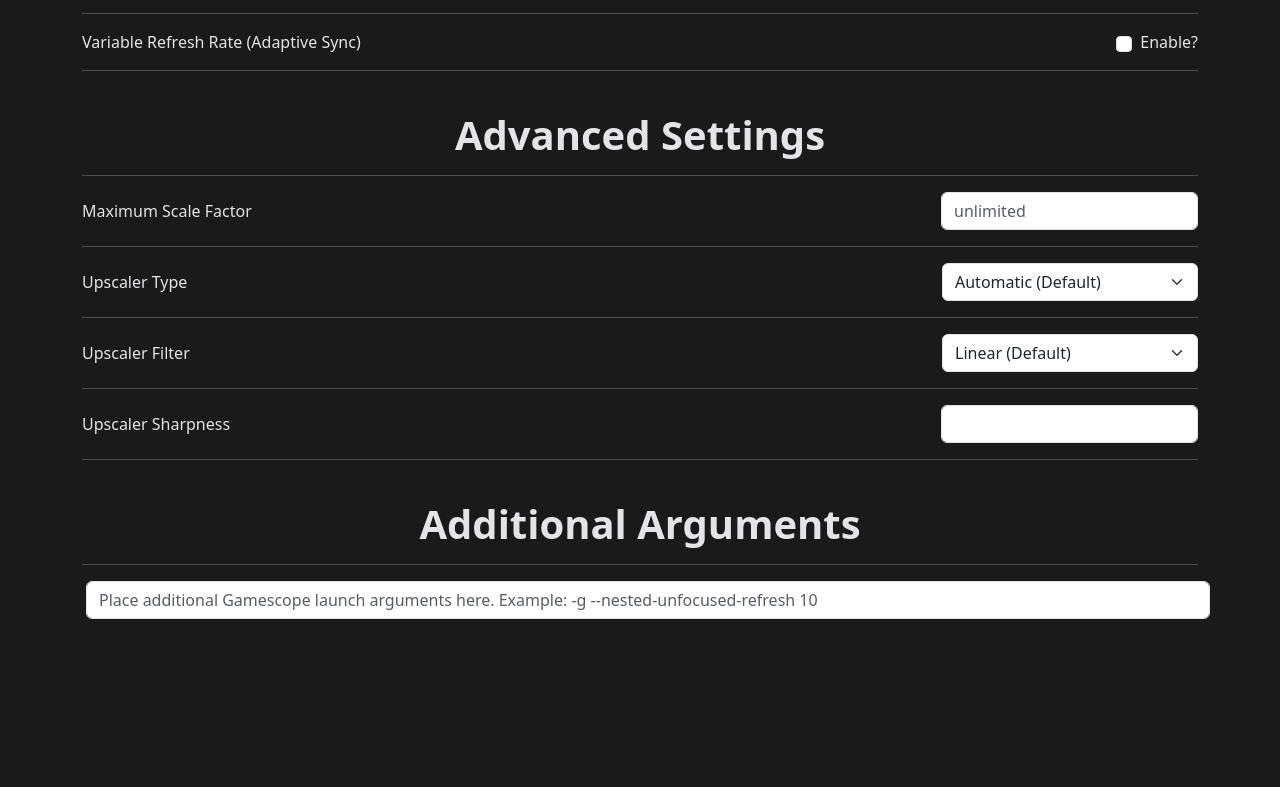
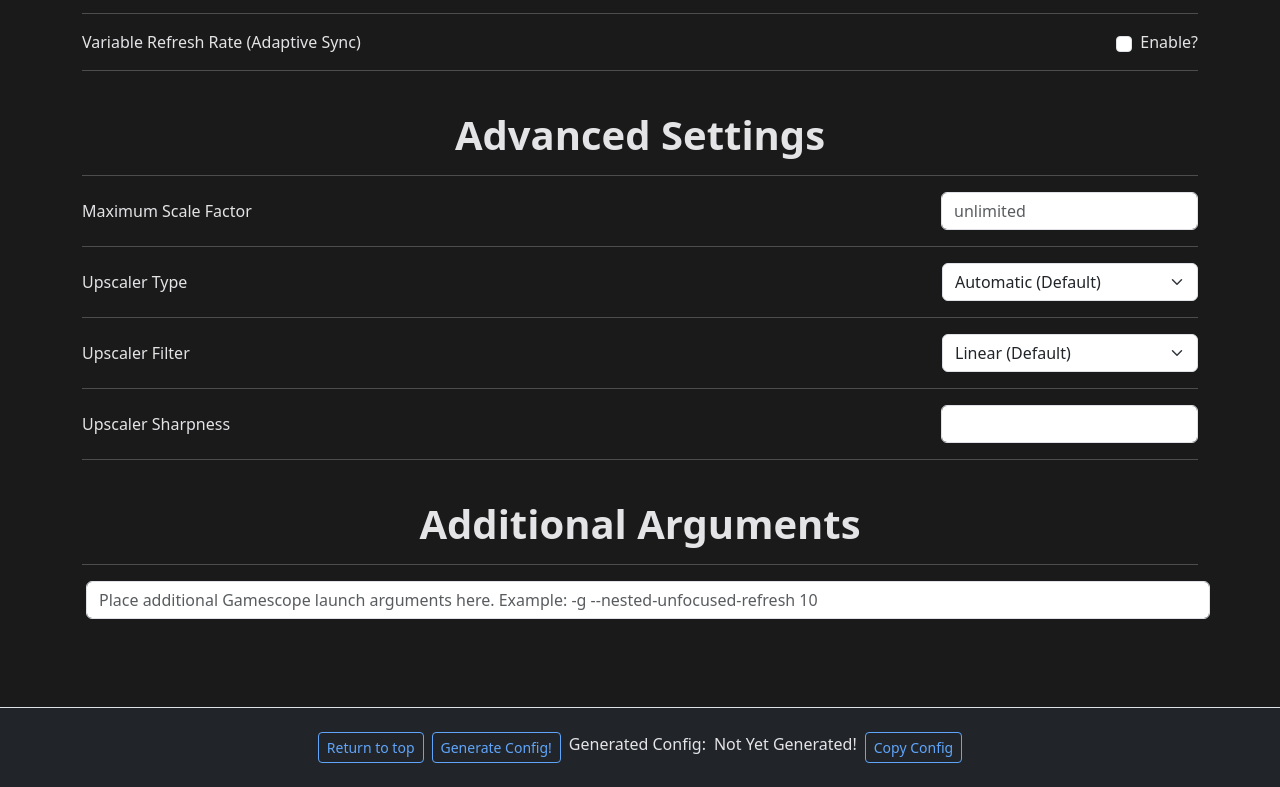
Before and after one commit to rfrench3/scopebuddy-gui, a plain HTML site: page web-ui/index.html in a window 1280 px wide. Shown: the part 811-1598 px from the top of the page. Before the commit the page ends 1470 px from the top, so only its background shows below. Drawn offline with nearby package versions, Linux system fonts and the light colour scheme.

Commit message:
update comments in main site, add footer to webUI with a copy-to-clipboard button

```diff
--- a/web-ui/index.html
+++ b/web-ui/index.html
@@ -208,6 +208,14 @@
             </div>
         </form>
     </div>
+    <footer class="bg-dark border-top py-4 mt-5">
+        <nav class="d-flex flex-wrap gap-2 justify-content-center">
+        <a href="#" class="btn btn-outline-light btn-sm">Return to top</a>
+        <a href="#" class="btn btn-outline-light btn-sm">Generate Config!</a>
+        <label>Generated Config:  </label><label id="output_config">Not Yet Generated!</label>
+        <button class="btn btn-outline-light btn-sm" type="button" onclick="copyConfigToClipboard()">Copy Config</button>
+        </nav>
+    </footer>
     <script src="script.js"></script>
 </body>
 </html>
--- a/web-ui/script.js
+++ b/web-ui/script.js
@@ -0,0 +1,7 @@
+function copyConfigToClipboard() {
+    const output = document.getElementById('output_config');
+    if (output) {
+        const text = output.textContent || output.innerText;
+        navigator.clipboard.writeText(text);
+    }
+}
```
Also changed, not shown: index.html (+8 -30 lines).
